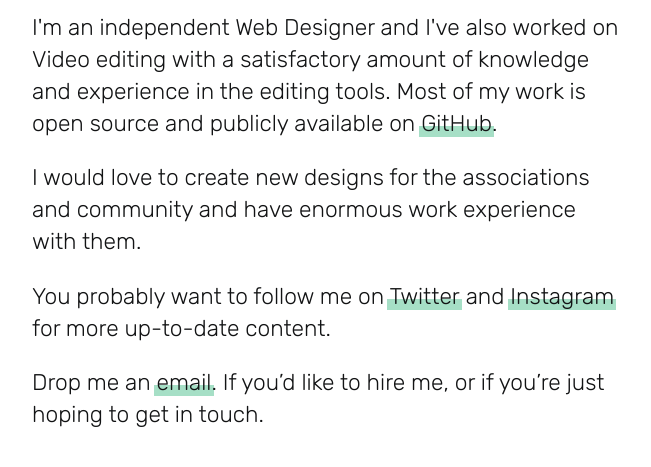
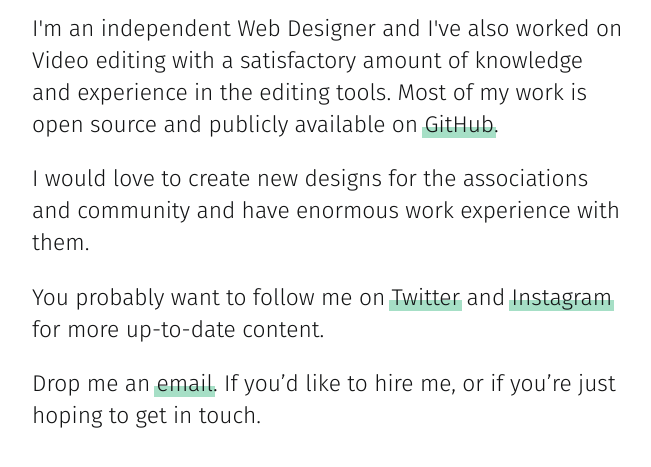
Before and after one commit to irahul47/rahulthakkar.me, a plain HTML site: page index.html in a window 1280 px wide. Shown: the part 261-728 px from the top of the page, without its empty margins (104-755 px from the left). Drawn offline with Linux system fonts and the light colour scheme.

Commit message:
Update index.html

```diff
--- a/index.html
+++ b/index.html
@@ -5,10 +5,10 @@
   <meta http-equiv="X-UA-Compatible" content="IE=edge">
   <title>Rahul Thakkar</title>
   <meta name="viewport" content="width=device-width, initial-scale=1">
-  <link href="https://fonts.googleapis.com/css?family=Rubik:300,500,700" rel="stylesheet">
+  <link href="https://fonts.googleapis.com/css2?family=Fira+Sans:wght@300;500;700&display=swap" rel="stylesheet">
   <style>
     body {
-      font-family: 'Rubik', -apple-system, BlinkMacSystemFont, 'Segoe UI', Roboto, Oxygen, Ubuntu, Cantarell, 'Open Sans', 'Helvetica Neue', sans-serif;
+      font-family: 'Fira Sans', -apple-system, BlinkMacSystemFont, 'Segoe UI', Roboto, Oxygen, Ubuntu, Cantarell, 'Open Sans', 'Helvetica Neue', sans-serif;
       font-size: calc(10px + 0.33vw);
       -webkit-font-smoothing: antialiased;
       padding: 5vh 10vw;
```
